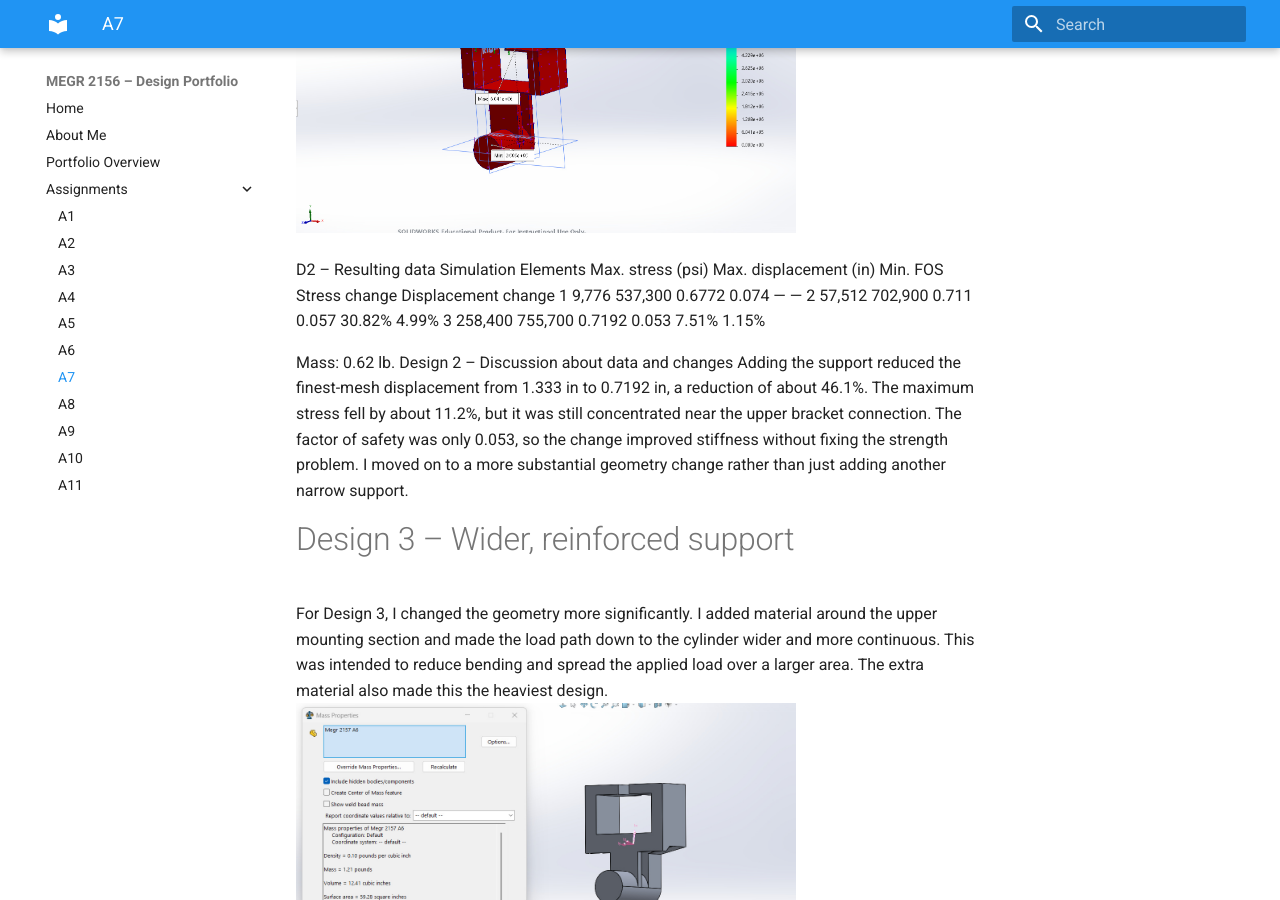
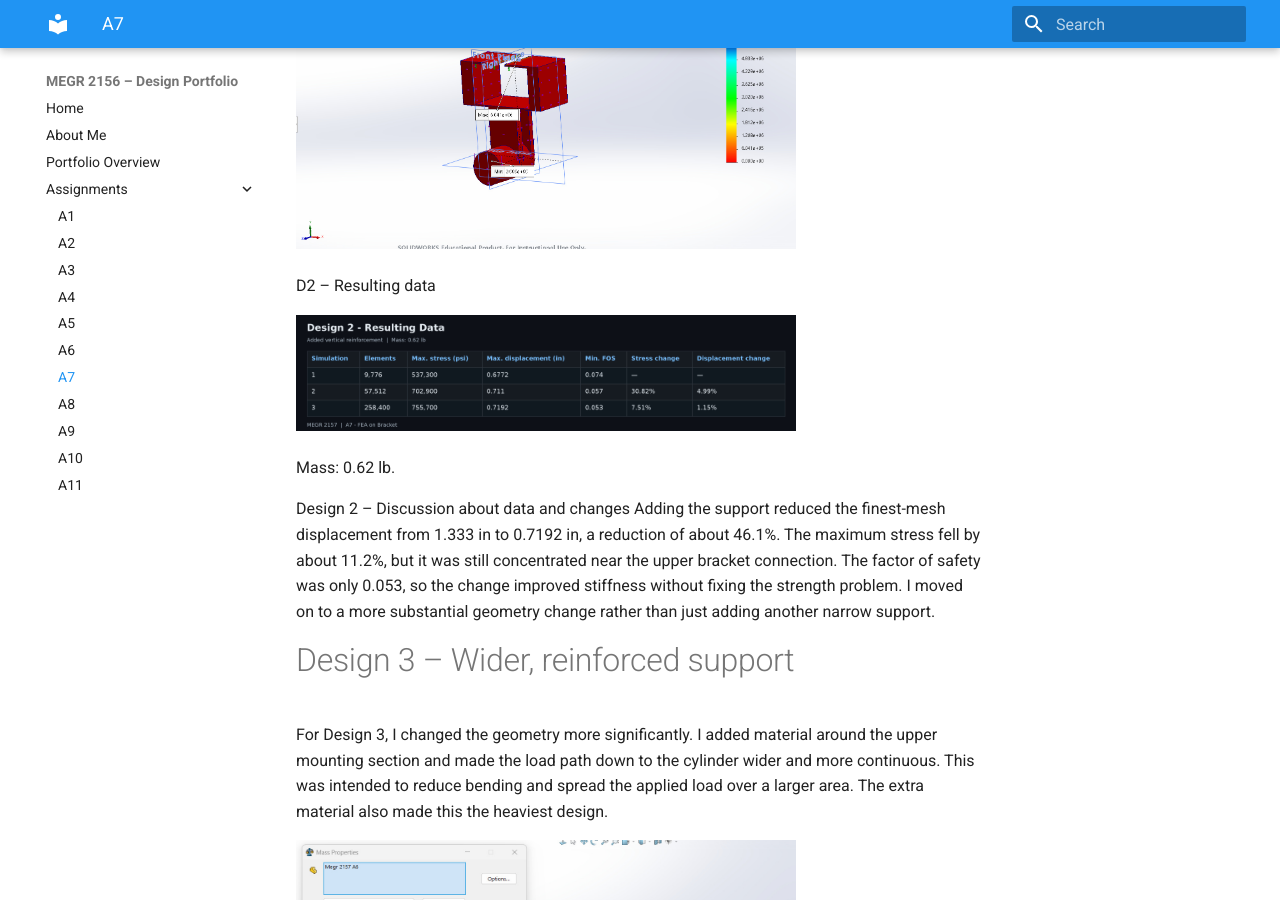
Before and after one commit to Agraha74/megr2157-portfolio, an MkDocs documentation site: the page built from docs/assignments/A07/index.md, in a window 1280 px wide and 900 px high, scrolled down 10763 px. Built offline with MkDocs 1.6.1 and Material for MkDocs 9.7.7, drawn with Linux system fonts in a browser that asks for light colours; some of the changed text lies outside the part shown.

Commit message:
Revise index.md with new design data and images
Updated design sections with new data and images for Designs 2 and 3, including stress, displacement, and factor of safety comparisons.

```diff
--- a/docs/assignments/A07/index.md
+++ b/docs/assignments/A07/index.md
@@ -89,6 +89,7 @@ The original bracket had the lowest mass, but it experienced severe bending and
 
 # Design 2 – Added vertical reinforcement
 For the second design, I added another support alongside the original arm connecting the lower cylinder to the mounting bracket. This increased the amount of material slightly, but I wanted to see whether dividing the load between the members would reduce the amount of bending.
+
 <img width="500" height="500" alt="Screenshot 2026-10-23 202004.jpg" src="Screenshot 2026-10-23 202004.jpg">
 
 D2-1 – Coarse mesh
@@ -128,18 +129,18 @@ For run 3, the mesh contained 258,400 elements. The maximum von Mises stress was
 
 
 D2 – Resulting data
-Simulation	Elements	Max. stress (psi)	Max. displacement (in)	Min. FOS	Stress change	Displacement change
-1	9,776	537,300	0.6772	0.074	—	—
-2	57,512	702,900	0.711	0.057	30.82%	4.99%
-3	258,400	755,700	0.7192	0.053	7.51%	1.15%
+
+<img width="500" height="500" alt="A7_Design_2_Results.jpg" src="A7_Design_2_Results.jpg">
 
 
 Mass: 0.62 lb.
+
 Design 2 – Discussion about data and changes
 Adding the support reduced the finest-mesh displacement from 1.333 in to 0.7192 in, a reduction of about 46.1%. The maximum stress fell by about 11.2%, but it was still concentrated near the upper bracket connection. The factor of safety was only 0.053, so the change improved stiffness without fixing the strength problem. I moved on to a more substantial geometry change rather than just adding another narrow support.
 
 # Design 3 – Wider, reinforced support
 For Design 3, I changed the geometry more significantly. I added material around the upper mounting section and made the load path down to the cylinder wider and more continuous. This was intended to reduce bending and spread the applied load over a larger area. The extra material also made this the heaviest design.
+
 <img width="500" height="500" alt="Screenshot 2026-10-24 202424.jpg" src="Screenshot 2026-10-24 202424.jpg">
 
 D3-1 – Coarse mesh
@@ -176,20 +177,20 @@ For run 3, the mesh contained 857,837 elements. The maximum von Mises stress was
 <img width="500" height="500" alt="Screenshot 2026-10-24 204618.jpg" src="Screenshot 2026-10-24 204618.jpg">
 
 D3 – Resulting data
-<img width="500" height="500" alt="Screenshot 2026-10-23 203029.jpg" src="Screenshot 2026-10-23 203029.jpg">
+<img width="500" height="500" alt="A7_Design_3_Results.jpg" src="A7_Design_3_Results.jpg">
 
 
 Mass: 1.21 lb.
 Design 3 – Discussion about data and changes
-The thicker support made the largest difference. At the finest mesh the displacement was down to 0.01493 in and the maximum stress was 62,800 psi. The stress was much lower than in the first two designs, but the minimum factor of safety still came out to 0.64. The medium mesh had suggested a factor of safety of about 1.1; the finer mesh revealed a higher peak stress and a lower safety factor. This was an important reminder that results
+The thicker support made the largest difference. At the finest mesh, the displacement was down to 0.01493 in, and the maximum stress was 62,800 psi. The stress was much lower than in the first two designs, but the minimum factor of safety still came out to 0.64. The medium mesh had suggested a factor of safety of about 1.1; the finer mesh revealed a higher peak stress and a lower safety factor. This was an important reminder that results
 from one mesh are not enough to justify a design.
 
 # Final design comparison
-<img width="500" height="500" alt="Screenshot 2026-10-23 203029.jpg" src="Screenshot 2026-10-23 203029.jpg">
+<img width="500" height="500" alt="A7_Final_Design_Comparison.jpg" src="A7_Final_Design_Comparison.jpg">
 
 
 # Convergence check
-<img width="500" height="500" alt="Screenshot 2026-10-23 203029.jpg" src="Screenshot 2026-10-23 203029.jpg">
+<img width="500" height="500" alt="A7_Convergence_Check.jpg" src="A7_Convergence_Check.jpg">
 
 
 The deflection results were within 7% between the final two meshes for all three designs, but the peak stress never converged within 7%. Because I had already completed three mesh runs for each design, I used the finest mesh values as directed. This does not mean the reported peak stress is fully mesh-independent. The highest stress is close to corners and the mounting region, so a localized stress concentration or an overly restrictive fixed boundary might be affecting the result.
```
